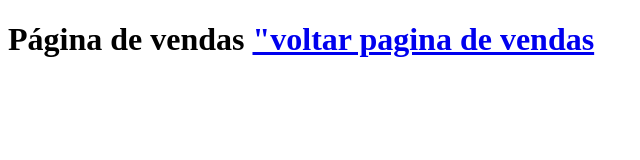
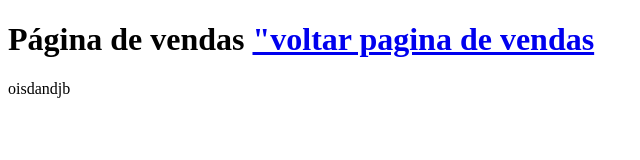
Before and after one commit to Hudsonhenrygomesdecaldas/aula, a plain HTML site: page vendas.html in a window 1280 px wide. Shown: the full height of the page, 0-640 px from the left. Drawn offline with Linux system fonts and the light colour scheme.

Commit message:
acrecentado

```diff
--- a/vendas.html
+++ b/vendas.html
@@ -12,6 +12,7 @@
     <a href="index.html">"voltar pagina de vendas</a>
 
     </h1>
+    <p>oisdandjb</p>
 </body>
 
 </html>
```
